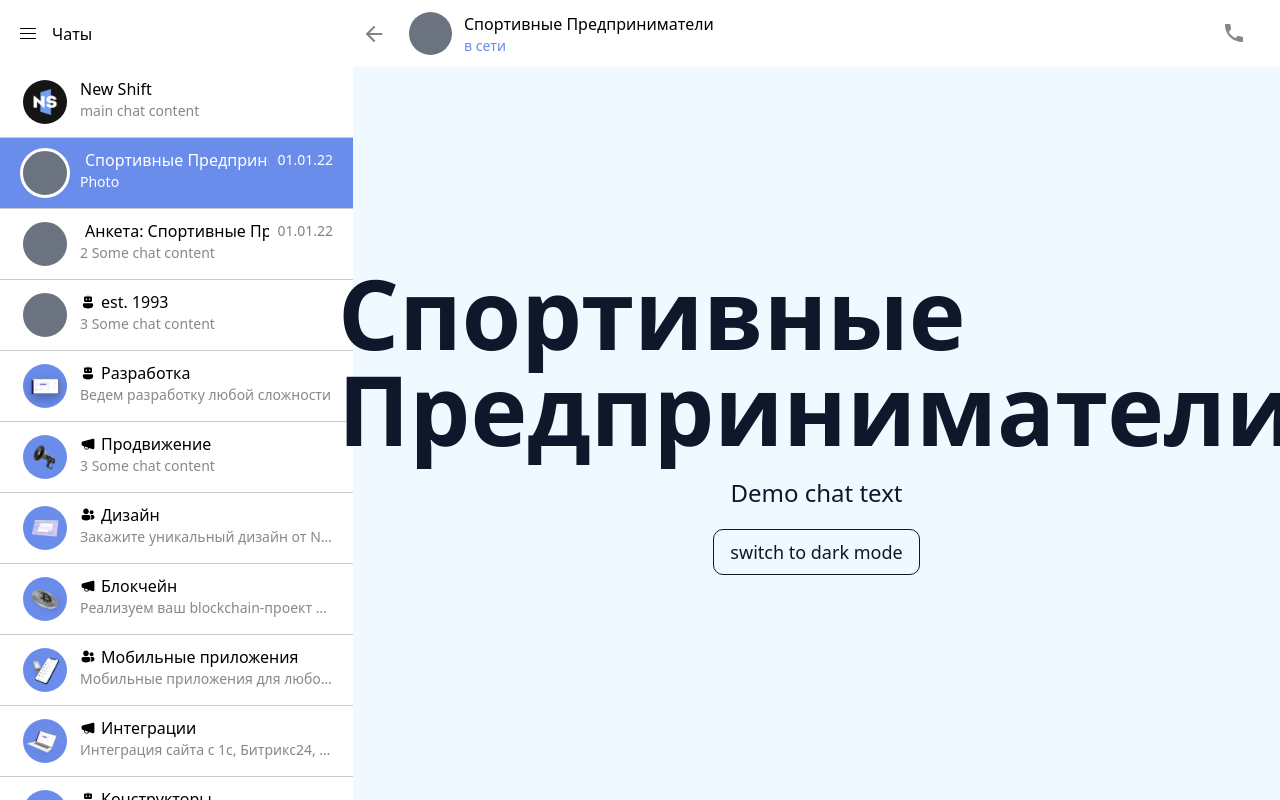
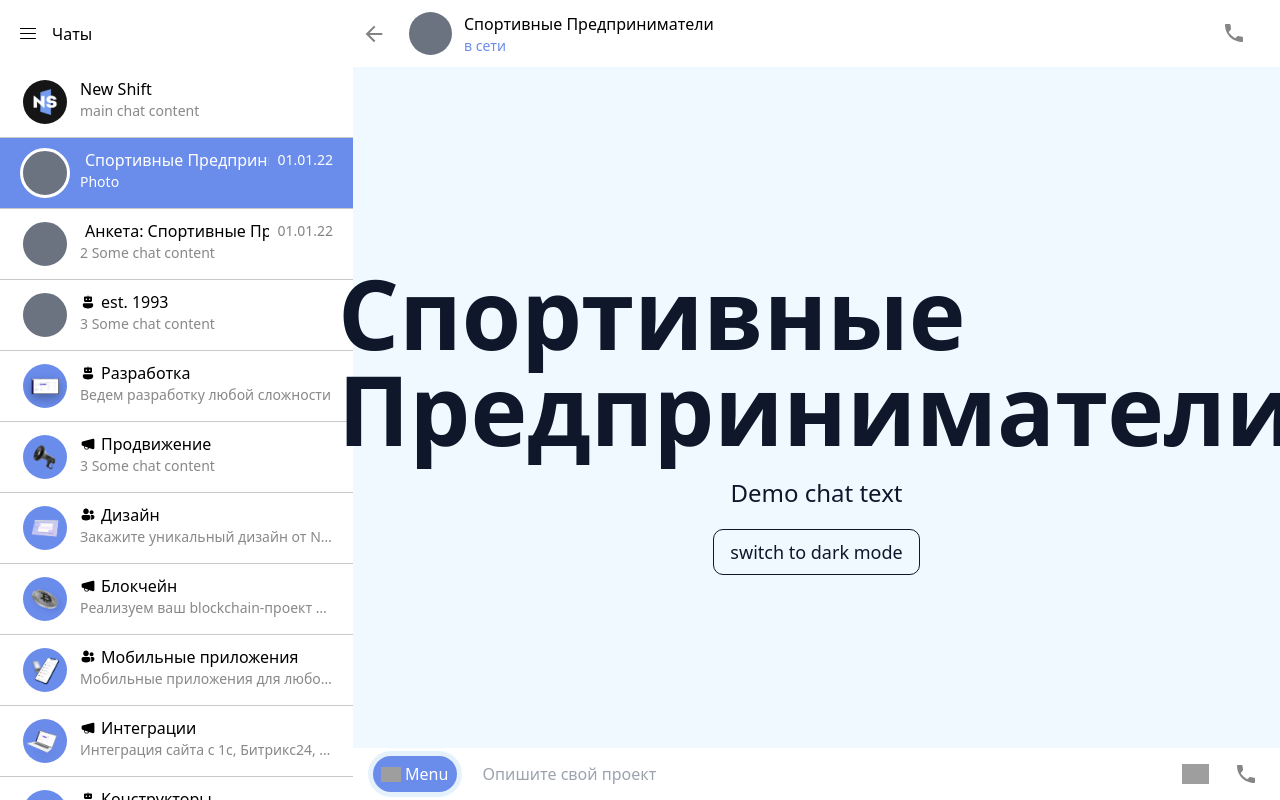
Before and after one commit to NewShiftStudio/telegram-landing, a Next.js app: page /guardBot in a window 1280 px wide. Built offline with nearby package versions, Linux system fonts and the light colour scheme; grey boxes are pictures that could not be loaded.

Commit message:
feat: 🎸 Добавил InputBlock на страницы чатов

```diff
--- a/components/InputBlock/InputBlock.module.scss
+++ b/components/InputBlock/InputBlock.module.scss
@@ -46,7 +46,7 @@
   }
 
   .top {
-    @apply w-full flex items-center justify-between;
+    @apply w-full h-[52px] flex items-center justify-between;
   }
 
   .fileInput {
--- a/components/UI/Textarea/Textarea.module.scss
+++ /dev/null
@@ -1,3 +0,0 @@
-.textarea {
-    @apply outline-none border-none box-border;
-}
--- /dev/null
+++ b/constants/commonLinks.ts
@@ -0,0 +1,19 @@
+export const phoneLink = '89999999999';
+export const menuLinks = [
+  {
+    title: 'Telegram',
+    href: '#',
+  },
+  {
+    title: 'WhatsApp',
+    href: '#',
+  },
+  {
+    title: 'VK',
+    href: '#',
+  },
+  {
+    title: 'support@newshift.ru',
+    href: 'mailto:support@newshift.ru',
+  },
+];
--- a/layouts/AppLayout/AppLayout.module.scss
+++ b/layouts/AppLayout/AppLayout.module.scss
@@ -28,6 +28,10 @@
     @apply fixed w-full bg-white right-0 top-0;
   }
 
+  .footer {
+    @apply fixed w-full bg-white right-0 bottom-0;
+  }
+
   &.openedSidebar {
     .sidebar {
       @apply translate-x-0;
--- a/layouts/AppLayout/AppLayout.tsx
+++ b/layouts/AppLayout/AppLayout.tsx
@@ -4,8 +4,10 @@ import React, { ReactNode, useCallback, useState } from 'react';
 import cn from 'classnames';
 
 import { ChatHeader } from '../../components/Chat/Header/Header';
+import { InputBlock } from '../../components/InputBlock/InputBlock';
 import { Sidebar } from '../../components/Sidebar/Sidebar';
 import { chatsList } from '../../constants/chats';
+import { menuLinks, phoneLink } from '../../constants/commonLinks';
 import s from './AppLayout.module.scss';
 
 type Props = {
@@ -28,6 +30,10 @@ export const AppLayout = ({ children }: Props) => {
     setIsSidebarOpened(true);
   }, []);
 
+  const handleSendMessage = (message: string) => {
+    console.log(message);
+  };
+
   return (
     <div className={cn(s.container, { [s.openedSidebar]: isSidebarOpened })}>
       <div className={s.sidebar}>
@@ -39,11 +45,14 @@ export const AppLayout = ({ children }: Props) => {
             title={openedChat?.title || 'Чат не найден'}
             image={openedChat?.image?.src}
             isOnline={!!query}
-            phoneLink='89218650538'
+            phoneLink={phoneLink}
             onClickBack={openSidebar}
           />
         </div>
         {children}
+        <div className={s.footer}>
+          <InputBlock menuLinks={menuLinks} phoneLink={phoneLink} onSend={handleSendMessage} />
+        </div>
       </div>
     </div>
   );
```
